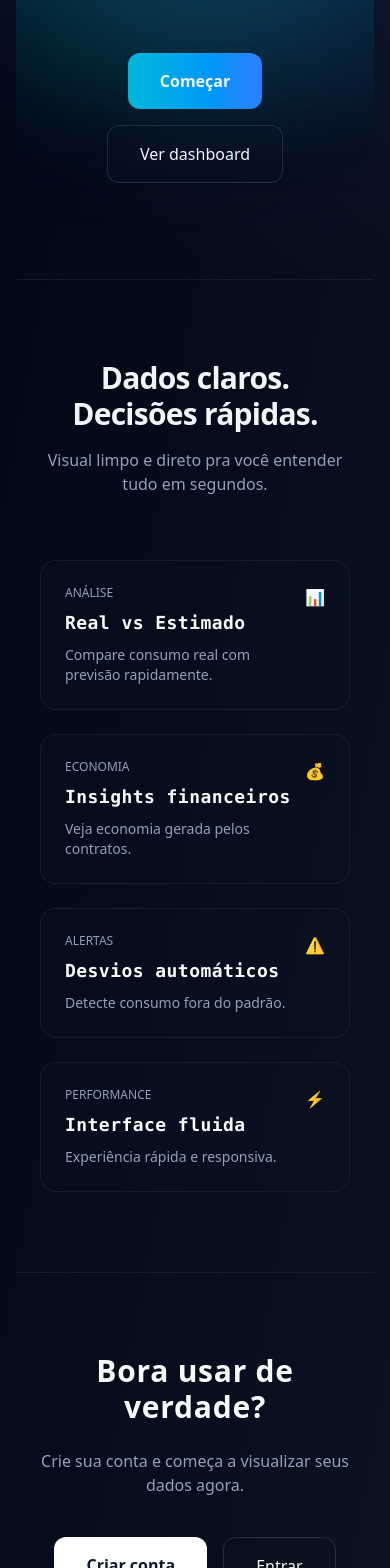
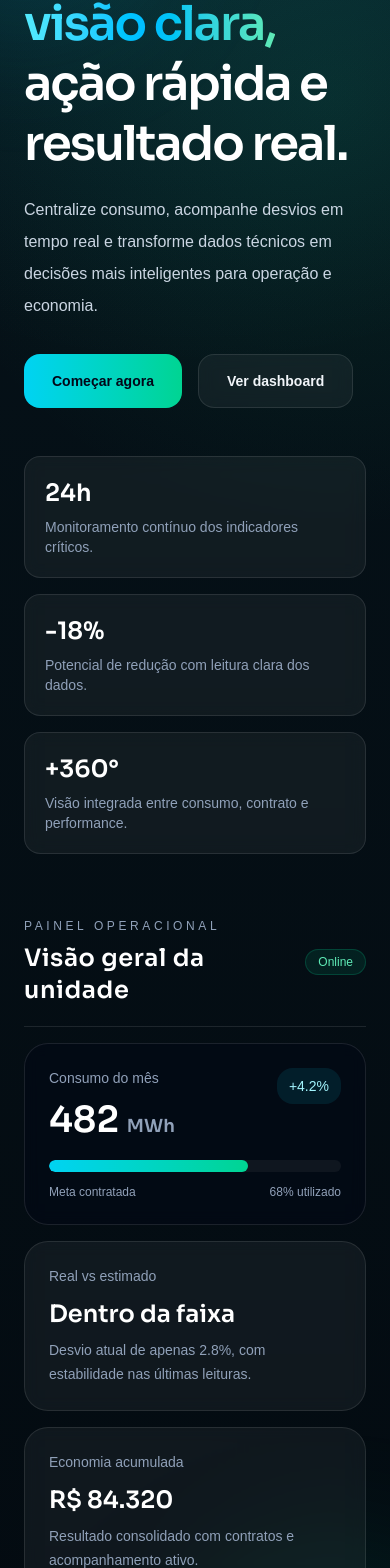
Before and after one commit to chequinato/energy-hub, an Angular app in the folder frontend/energy-hub-ui/: page /home in a window 390 px wide. Shown: the part 420-1988 px from the top of the page. Built offline with nearby package versions, Linux system fonts and the light colour scheme.

Commit message:
melhorias visuais no componente Home

```diff
--- a/frontend/energy-hub-ui/src/app/app.ts
+++ b/frontend/energy-hub-ui/src/app/app.ts
@@ -7,9 +7,10 @@ import { NavComponent } from './components/nav/nav.component';
   selector: 'app-root',
   imports: [RouterOutlet, NavComponent],
   template: `
-    <div class="eh-app">
+    <div class="eh-app min-h-screen w-full">
       <app-nav />
-      <main class="mx-auto max-w-7xl px-4 sm:px-6 lg:px-8 py-8">
+
+      <main class="w-full min-h-screen">
         <router-outlet />
       </main>
     </div>
--- a/frontend/energy-hub-ui/src/app/pages/home/home.page.ts
+++ b/frontend/energy-hub-ui/src/app/pages/home/home.page.ts
@@ -1,4 +1,3 @@
-
 import { Component } from '@angular/core';
 import { CommonModule } from '@angular/common';
 import { RouterLink } from '@angular/router';
@@ -8,145 +7,251 @@ import { RouterLink } from '@angular/router';
   standalone: true,
   imports: [CommonModule, RouterLink],
   template: `
-    <div class="min-h-screen text-slate-100">
+    <div class="min-h-screen w-full overflow-x-hidden bg-[#06131a] text-slate-100 selection:bg-cyan-400/20 selection:text-cyan-100">
 
-      <!-- HERO -->
-      <section class="relative overflow-hidden pt-28 pb-24">
-        <!-- glow background (sem bloco sólido) -->
+      <section class="relative w-full overflow-hidden border-b border-white/10">
         <div class="absolute inset-0 pointer-events-none">
-          <div class="absolute top-[-120px] left-1/2 -translate-x-1/2 w-[900px] h-[500px] bg-cyan-500/10 blur-3xl rounded-full"></div>
-          <div class="absolute top-10 left-10 w-[350px] h-[350px] bg-blue-500/10 blur-3xl rounded-full"></div>
-          <div class="absolute top-20 right-10 w-[350px] h-[350px] bg-emerald-500/10 blur-3xl rounded-full"></div>
+          <div class="absolute inset-0 bg-[radial-gradient(circle_at_top,_rgba(34,211,238,0.16),_transparent_32%),radial-gradient(circle_at_85%_20%,_rgba(16,185,129,0.12),_transparent_24%),linear-gradient(180deg,_rgba(6,19,26,0.96),_rgba(3,10,16,1))]"></div>
+          <div class="absolute top-24 left-[-120px] h-72 w-72 rounded-full bg-cyan-400/10 blur-3xl"></div>
+          <div class="absolute bottom-0 right-[-100px] h-80 w-80 rounded-full bg-emerald-400/10 blur-3xl"></div>
         </div>
 
-        <div class="relative max-w-6xl mx-auto px-6 text-center space-y-8">
-
-          <div class="inline-flex items-center gap-2 px-4 py-2 rounded-full border border-slate-800/60 bg-slate-900/20 backdrop-blur text-xs">
-            <span class="w-2 h-2 bg-emerald-400 rounded-full"></span>
-            Plataforma inteligente de energia
+        <div class="relative grid min-h-screen w-full gap-16 px-6 pb-20 pt-24 md:px-10 xl:grid-cols-[1.05fr_0.95fr] xl:items-center xl:px-16 2xl:px-24">
+          <div class="space-y-8">
+            <div class="inline-flex items-center gap-3 rounded-full border border-cyan-400/20 bg-white/5 px-4 py-2 text-xs uppercase tracking-[0.24em] text-cyan-200 backdrop-blur-sm">
+              <span class="h-2 w-2 rounded-full bg-emerald-400 shadow-[0_0_16px_rgba(52,211,153,0.8)]"></span>
+              Inteligência para gestão de energia
             </div>
 
-          <h1 class="font-mono text-5xl md:text-6xl font-semibold tracking-tight">
+            <div class="space-y-5">
+              <p class="text-sm font-medium uppercase tracking-[0.35em] text-slate-400 [font-family:'Plus_Jakarta_Sans',sans-serif]">
                 EnergyHub
+              </p>
+
+              <h1 class="max-w-5xl text-5xl font-semibold leading-tight tracking-[-0.04em] text-white md:text-6xl xl:text-7xl [font-family:'Clash_Display','Sora','Plus_Jakarta_Sans',sans-serif]">
+                Controle energia com
+                <span class="bg-gradient-to-r from-cyan-300 via-sky-400 to-emerald-300 bg-clip-text text-transparent">
+                  visão clara,
+                </span>
+                ação rápida e resultado real.
               </h1>
 
-          <p class="text-slate-300 max-w-2xl mx-auto text-lg leading-relaxed">
-            Monitore consumo, detecte desvios e visualize economia com clareza.
+              <p class="max-w-3xl text-base leading-8 text-slate-300 md:text-lg [font-family:'Plus_Jakarta_Sans',sans-serif]">
+                Centralize consumo, acompanhe desvios em tempo real e transforme dados técnicos em decisões mais inteligentes para operação e economia.
               </p>
+            </div>
 
-          <div class="flex justify-center gap-4 pt-4 flex-wrap">
-            <a routerLink="/login"
-              class="px-8 py-4 rounded-xl bg-gradient-to-r from-cyan-500 to-blue-500 font-semibold hover:opacity-90 transition">
-              Começar
+            <div class="flex flex-wrap gap-4">
+              <a
+                routerLink="/login"
+                class="inline-flex items-center justify-center rounded-2xl bg-gradient-to-r from-cyan-400 to-emerald-400 px-7 py-4 text-sm font-semibold text-slate-950 transition duration-300 hover:-translate-y-0.5 hover:shadow-[0_18px_40px_rgba(45,212,191,0.25)] [font-family:'Plus_Jakarta_Sans',sans-serif]"
+              >
+                Começar agora
               </a>
 
-            <a routerLink="/dashboard"
-              class="px-8 py-4 rounded-xl border border-slate-700/60 bg-slate-900/20 backdrop-blur hover:bg-slate-800/30 transition">
+              <a
+                routerLink="/dashboard"
+                class="inline-flex items-center justify-center rounded-2xl border border-white/10 bg-white/5 px-7 py-4 text-sm font-semibold text-slate-100 backdrop-blur-sm transition duration-300 hover:border-cyan-300/40 hover:bg-white/10 [font-family:'Plus_Jakarta_Sans',sans-serif]"
+              >
                 Ver dashboard
               </a>
             </div>
 
-        </div>
-      </section>
-
-      <!-- FEATURES -->
-      <section class="border-t border-slate-800/60">
-        <div class="max-w-6xl mx-auto px-6 py-20">
-
-          <div class="text-center max-w-2xl mx-auto mb-16">
-            <h2 class="text-3xl font-semibold tracking-tight text-slate-100">
-              Dados claros. Decisões rápidas.
-            </h2>
-            <p class="text-slate-400 mt-4">
-              Visual limpo e direto pra você entender tudo em segundos.
+            <div class="grid w-full gap-4 pt-4 sm:grid-cols-3">
+              <div class="rounded-2xl border border-white/10 bg-white/5 p-5 backdrop-blur-sm">
+                <p class="text-2xl font-semibold text-white [font-family:'Clash_Display','Sora',sans-serif]">24h</p>
+                <p class="mt-2 text-sm text-slate-400 [font-family:'Plus_Jakarta_Sans',sans-serif]">
+                  Monitoramento contínuo dos indicadores críticos.
                 </p>
               </div>
 
-          <div class="grid md:grid-cols-2 gap-6">
-
-            <div class="p-6 rounded-2xl border border-slate-800/60 bg-slate-900/20 backdrop-blur hover:border-cyan-400/40 transition">
-              <div class="flex justify-between">
-                <div>
-                  <p class="text-xs text-slate-400 uppercase">Análise</p>
-                  <h3 class="mt-2 font-mono text-lg">Real vs Estimado</h3>
-                  <p class="text-sm text-slate-400 mt-2">
-                    Compare consumo real com previsão rapidamente.
+              <div class="rounded-2xl border border-white/10 bg-white/5 p-5 backdrop-blur-sm">
+                <p class="text-2xl font-semibold text-white [font-family:'Clash_Display','Sora',sans-serif]">-18%</p>
+                <p class="mt-2 text-sm text-slate-400 [font-family:'Plus_Jakarta_Sans',sans-serif]">
+                  Potencial de redução com leitura clara dos dados.
                 </p>
               </div>
-                <span>📊</span>
+
+              <div class="rounded-2xl border border-white/10 bg-white/5 p-5 backdrop-blur-sm">
+                <p class="text-2xl font-semibold text-white [font-family:'Clash_Display','Sora',sans-serif]">+360°</p>
+                <p class="mt-2 text-sm text-slate-400 [font-family:'Plus_Jakarta_Sans',sans-serif]">
+                  Visão integrada entre consumo, contrato e performance.
+                </p>
+              </div>
             </div>
           </div>
 
-            <div class="p-6 rounded-2xl border border-slate-800/60 bg-slate-900/20 backdrop-blur hover:border-emerald-400/40 transition">
-              <div class="flex justify-between">
+          <div class="relative w-full">
+            <div class="grid gap-4">
+              <div class="flex items-center justify-between border-b border-white/10 pb-5">
                 <div>
-                  <p class="text-xs text-slate-400 uppercase">Economia</p>
-                  <h3 class="mt-2 font-mono text-lg">Insights financeiros</h3>
-                  <p class="text-sm text-slate-400 mt-2">
-                    Veja economia gerada pelos contratos.
+                  <p class="text-xs uppercase tracking-[0.3em] text-slate-400 [font-family:'Plus_Jakarta_Sans',sans-serif]">
+                    Painel operacional
                   </p>
+                  <h2 class="mt-2 text-2xl font-semibold text-white [font-family:'Clash_Display','Sora',sans-serif]">
+                    Visão geral da unidade
+                  </h2>
                 </div>
-                <span>💰</span>
+
+                <div class="rounded-full border border-emerald-400/20 bg-emerald-400/10 px-3 py-1 text-xs font-medium text-emerald-300 [font-family:'Plus_Jakarta_Sans',sans-serif]">
+                  Online
                 </div>
               </div>
 
-            <div class="p-6 rounded-2xl border border-slate-800/60 bg-slate-900/20 backdrop-blur hover:border-amber-400/40 transition">
-              <div class="flex justify-between">
+              <div class="rounded-3xl border border-white/10 bg-slate-950/30 p-6 backdrop-blur-sm">
+                <div class="flex items-start justify-between gap-6">
                   <div>
-                  <p class="text-xs text-slate-400 uppercase">Alertas</p>
-                  <h3 class="mt-2 font-mono text-lg">Desvios automáticos</h3>
-                  <p class="text-sm text-slate-400 mt-2">
-                    Detecte consumo fora do padrão.
+                    <p class="text-sm text-slate-400 [font-family:'Plus_Jakarta_Sans',sans-serif]">
+                      Consumo do mês
+                    </p>
+                    <p class="mt-3 text-4xl font-semibold text-white [font-family:'Clash_Display','Sora',sans-serif]">
+                      482 <span class="text-lg text-slate-400">MWh</span>
                     </p>
                   </div>
-                <span>⚠️</span>
+                  <div class="rounded-2xl bg-cyan-400/10 px-3 py-2 text-sm text-cyan-200 [font-family:'Plus_Jakarta_Sans',sans-serif]">
+                    +4.2%
                   </div>
                 </div>
 
-            <div class="p-6 rounded-2xl border border-slate-800/60 bg-slate-900/20 backdrop-blur hover:border-blue-400/40 transition">
-              <div class="flex justify-between">
-                <div>
-                  <p class="text-xs text-slate-400 uppercase">Performance</p>
-                  <h3 class="mt-2 font-mono text-lg">Interface fluida</h3>
-                  <p class="text-sm text-slate-400 mt-2">
-                    Experiência rápida e responsiva.
-                  </p>
+                <div class="mt-5 h-3 overflow-hidden rounded-full bg-white/5">
+                  <div class="h-full w-[68%] rounded-full bg-gradient-to-r from-cyan-400 to-emerald-400"></div>
                 </div>
-                <span>⚡</span>
+
+                <div class="mt-3 flex justify-between text-xs text-slate-400 [font-family:'Plus_Jakarta_Sans',sans-serif]">
+                  <span>Meta contratada</span>
+                  <span>68% utilizado</span>
                 </div>
               </div>
 
+              <div class="grid gap-4 md:grid-cols-2">
+                <div class="rounded-3xl border border-white/10 bg-white/5 p-6 backdrop-blur-sm">
+                  <p class="text-sm text-slate-400 [font-family:'Plus_Jakarta_Sans',sans-serif]">
+                    Real vs estimado
+                  </p>
+                  <p class="mt-3 text-2xl font-semibold text-white [font-family:'Clash_Display','Sora',sans-serif]">
+                    Dentro da faixa
+                  </p>
+                  <p class="mt-2 text-sm leading-6 text-slate-400 [font-family:'Plus_Jakarta_Sans',sans-serif]">
+                    Desvio atual de apenas 2.8%, com estabilidade nas últimas leituras.
+                  </p>
+                </div>
+
+                <div class="rounded-3xl border border-white/10 bg-white/5 p-6 backdrop-blur-sm">
+                  <p class="text-sm text-slate-400 [font-family:'Plus_Jakarta_Sans',sans-serif]">
+                    Economia acumulada
+                  </p>
+                  <p class="mt-3 text-2xl font-semibold text-white [font-family:'Clash_Display','Sora',sans-serif]">
+                    R$ 84.320
+                  </p>
+                  <p class="mt-2 text-sm leading-6 text-slate-400 [font-family:'Plus_Jakarta_Sans',sans-serif]">
+                    Resultado consolidado com contratos e acompanhamento ativo.
+                  </p>
+                </div>
+              </div>
+
+              <div class="rounded-3xl border border-amber-400/20 bg-amber-400/10 p-6">
+                <div class="flex items-start justify-between gap-4">
+                  <div>
+                    <p class="text-sm font-medium text-amber-200 [font-family:'Plus_Jakarta_Sans',sans-serif]">
+                      Alerta inteligente
+                    </p>
+                    <p class="mt-2 text-sm leading-6 text-amber-50/90 [font-family:'Plus_Jakarta_Sans',sans-serif]">
+                      Pico de consumo detectado fora do padrão no período noturno. Recomendamos revisar a carga das últimas 48h.
+                    </p>
+                  </div>
+                  <span class="text-xl">⚠️</span>
+                </div>
+              </div>
+            </div>
           </div>
         </div>
       </section>
 
-      <!-- CTA -->
-      <section class="border-t border-slate-800/60">
-        <div class="max-w-6xl mx-auto px-6 py-20 text-center space-y-6">
+      <section class="w-full border-b border-white/10 bg-[#071821]">
+        <div class="w-full px-6 py-20 md:px-10 xl:px-16 2xl:px-24">
+          <div class="mb-12 max-w-4xl">
+            <p class="text-sm font-medium uppercase tracking-[0.3em] text-cyan-300 [font-family:'Plus_Jakarta_Sans',sans-serif]">
+              Benefícios
+            </p>
+            <h2 class="mt-4 text-3xl font-semibold tracking-[-0.03em] text-white md:text-4xl [font-family:'Clash_Display','Sora',sans-serif]">
+              Estrutura pensada para decisão rápida e operação com mais confiança.
+            </h2>
+            <p class="mt-4 max-w-3xl text-base leading-8 text-slate-400 [font-family:'Plus_Jakarta_Sans',sans-serif]">
+              Uma home mais sólida precisa mostrar valor logo de cara. Por isso, organizamos a informação com mais contraste, respiro e clareza.
+            </p>
+          </div>
 
-          <h3 class="text-3xl font-semibold">
-            Bora usar de verdade?
+          <div class="grid gap-6 md:grid-cols-2 xl:grid-cols-4">
+            <div class="rounded-3xl border border-white/10 bg-white/5 p-6 transition duration-300 hover:-translate-y-1 hover:border-cyan-300/30 hover:bg-white/8">
+              <p class="text-xs uppercase tracking-[0.3em] text-slate-400 [font-family:'Plus_Jakarta_Sans',sans-serif]">Análise</p>
+              <h3 class="mt-4 text-xl font-semibold text-white [font-family:'Clash_Display','Sora',sans-serif]">Leitura comparativa</h3>
+              <p class="mt-3 text-sm leading-7 text-slate-400 [font-family:'Plus_Jakarta_Sans',sans-serif]">
+                Compare consumo real, previsto e contratado sem depender de relatórios complexos.
+              </p>
+            </div>
+
+            <div class="rounded-3xl border border-white/10 bg-white/5 p-6 transition duration-300 hover:-translate-y-1 hover:border-emerald-300/30 hover:bg-white/8">
+              <p class="text-xs uppercase tracking-[0.3em] text-slate-400 [font-family:'Plus_Jakarta_Sans',sans-serif]">Economia</p>
+              <h3 class="mt-4 text-xl font-semibold text-white [font-family:'Clash_Display','Sora',sans-serif]">Impacto financeiro</h3>
+              <p class="mt-3 text-sm leading-7 text-slate-400 [font-family:'Plus_Jakarta_Sans',sans-serif]">
+                Destaque ganhos acumulados e oportunidades de redução com mais visibilidade.
+              </p>
+            </div>
+
+            <div class="rounded-3xl border border-white/10 bg-white/5 p-6 transition duration-300 hover:-translate-y-1 hover:border-amber-300/30 hover:bg-white/8">
+              <p class="text-xs uppercase tracking-[0.3em] text-slate-400 [font-family:'Plus_Jakarta_Sans',sans-serif]">Alertas</p>
+              <h3 class="mt-4 text-xl font-semibold text-white [font-family:'Clash_Display','Sora',sans-serif]">Desvios automáticos</h3>
+              <p class="mt-3 text-sm leading-7 text-slate-400 [font-family:'Plus_Jakarta_Sans',sans-serif]">
+                Detecte anomalias rapidamente e aja antes que pequenos desvios virem custo.
+              </p>
+            </div>
+
+            <div class="rounded-3xl border border-white/10 bg-white/5 p-6 transition duration-300 hover:-translate-y-1 hover:border-sky-300/30 hover:bg-white/8">
+              <p class="text-xs uppercase tracking-[0.3em] text-slate-400 [font-family:'Plus_Jakarta_Sans',sans-serif]">Experiência</p>
+              <h3 class="mt-4 text-xl font-semibold text-white [font-family:'Clash_Display','Sora',sans-serif]">Interface fluida</h3>
+              <p class="mt-3 text-sm leading-7 text-slate-400 [font-family:'Plus_Jakarta_Sans',sans-serif]">
+                Navegação mais elegante, rápida e preparada para leitura em desktop ou mobile.
+              </p>
+            </div>
+          </div>
+        </div>
+      </section>
+
+      <section class="relative w-full overflow-hidden">
+        <div class="absolute inset-0 pointer-events-none bg-[radial-gradient(circle_at_center,_rgba(34,211,238,0.08),_transparent_35%)]"></div>
+
+        <div class="relative w-full px-6 py-20 md:px-10 xl:px-16 2xl:px-24">
+          <div class="w-full border-y border-white/10 bg-white/5 px-8 py-14 text-center backdrop-blur-sm md:px-14">
+            <p class="text-sm uppercase tracking-[0.3em] text-cyan-300 [font-family:'Plus_Jakarta_Sans',sans-serif]">
+              Pronto para começar?
+            </p>
+
+            <h3 class="mt-4 text-3xl font-semibold tracking-[-0.03em] text-white md:text-4xl [font-family:'Clash_Display','Sora',sans-serif]">
+              Leve sua operação para um nível mais estratégico.
             </h3>
 
-          <p class="text-slate-400 max-w-xl mx-auto">
-            Crie sua conta e começa a visualizar seus dados agora.
+            <p class="mx-auto mt-4 max-w-3xl text-base leading-8 text-slate-400 [font-family:'Plus_Jakarta_Sans',sans-serif]">
+              Crie sua conta, acompanhe seus indicadores e transforme a gestão de energia em uma rotina muito mais visual e confiável.
             </p>
 
-          <div class="flex justify-center gap-4 flex-wrap pt-4">
-            <a routerLink="/register"
-              class="px-8 py-4 rounded-xl bg-white text-slate-900 font-semibold hover:bg-slate-200 transition">
+            <div class="mt-8 flex flex-wrap justify-center gap-4">
+              <a
+                routerLink="/register"
+                class="inline-flex items-center justify-center rounded-2xl bg-white px-7 py-4 text-sm font-semibold text-slate-950 transition duration-300 hover:-translate-y-0.5 hover:bg-slate-100 [font-family:'Plus_Jakarta_Sans',sans-serif]"
+              >
                 Criar conta
               </a>
 
-            <a routerLink="/login"
-              class="px-8 py-4 rounded-xl border border-slate-700/60 hover:bg-slate-800/30 transition">
-              Entrar
-            </a>
+              <a
+                routerLink="/login"
+                class="inline-flex items-center justify-center rounded-2xl border border-white/10 bg-transparent px-7 py-4 text-sm font-semibold text-white transition duration-300 hover:bg-white/8 [font-family:'Plus_Jakarta_Sans',sans-serif]"
+              >
+                Entrar na plataforma
+              </a>s
             </div>
-
+          </div>
         </div>
       </section>
-
     </div>
   `
 })
--- a/frontend/energy-hub-ui/src/styles.css
+++ b/frontend/energy-hub-ui/src/styles.css
@@ -1,15 +1,34 @@
 @import "tailwindcss";
 
+/* =========================
+   BASE GLOBAL (UNIFICADO)
+========================= */
 @layer base {
-  html {
-    font-family: 'Inter', -apple-system, BlinkMacSystemFont, "Segoe UI", Roboto, Helvetica, Arial, ui-sans-serif, system-ui, sans-serif;
-    background: #0b1220;
+  html,
+  body {
+    height: 100%;
+    width: 100%;
+    margin: 0;
+    padding: 0;
+
+    background: #06131a;
+    color: #e2e8f0;
+
     color-scheme: dark;
-    @apply antialiased;
-  }
 
-  body {
-    @apply bg-slate-950 text-slate-100 font-sans;
+    font-family: 'Inter',
+      -apple-system,
+      BlinkMacSystemFont,
+      "Segoe UI",
+      Roboto,
+      Helvetica,
+      Arial,
+      ui-sans-serif,
+      system-ui,
+      sans-serif;
+
+    -webkit-font-smoothing: antialiased;
+    -moz-osx-font-smoothing: grayscale;
   }
 
   h1, h2, h3, h4, h5, h6 {
@@ -18,10 +37,10 @@
 
   :focus-visible {
     outline: none;
-    @apply ring-2 ring-cyan-400/70 ring-offset-2 ring-offset-slate-950;
+    @apply ring-2 ring-cyan-400/70 ring-offset-2 ring-offset-[#06131a];
   }
 
-  /* Custom Scrollbar */
+  /* Scrollbar */
   ::-webkit-scrollbar {
     width: 8px;
     height: 8px;
@@ -41,22 +60,38 @@
   }
 }
 
-/* Global layout surface */
+/* =========================
+   APP BACKGROUND PREMIUM
+========================= */
 .eh-app {
-  @apply min-h-screen bg-[radial-gradient(1000px_circle_at_10%_0%,rgba(34,211,238,0.10),transparent_55%),radial-gradient(900px_circle_at_90%_10%,rgba(59,130,246,0.10),transparent_55%),linear-gradient(to_bottom_right,#020617,#0b1220)];
+  @apply min-h-screen w-full;
+
+  background:
+    radial-gradient(1000px circle at 10% 0%, rgba(34,211,238,0.10), transparent 55%),
+    radial-gradient(900px circle at 90% 10%, rgba(59,130,246,0.10), transparent 55%),
+    linear-gradient(to bottom right, #020617, #06131a);
 }
 
-/* Premium card system */
+/* =========================
+   CARDS
+========================= */
 .eh-card {
   @apply rounded-2xl border border-slate-800/70 bg-slate-900/35 backdrop-blur-xl shadow-[0_12px_40px_-24px_rgba(0,0,0,0.75)] ring-1 ring-white/5;
 }
 
 .eh-card-hover {
-  @apply transition-all duration-300 ease-out hover:-translate-y-0.5 hover:scale-[1.01] hover:border-slate-700/80 hover:shadow-[0_20px_60px_-30px_rgba(34,211,238,0.22)];
+  @apply transition-all duration-300 ease-out hover:-translate-y-0.5 hover:scale-[1.01]
+  hover:border-slate-700/80 hover:shadow-[0_20px_60px_-30px_rgba(34,211,238,0.22)];
 }
 
+/* =========================
+   KPI BOX
+========================= */
 .eh-kpi {
-  @apply rounded-2xl border border-slate-800/70 bg-slate-900/35 backdrop-blur-xl shadow-[0_12px_40px_-24px_rgba(0,0,0,0.75)] ring-1 ring-white/5 p-6 transition-all duration-300 ease-out hover:-translate-y-0.5 hover:scale-[1.01] hover:border-slate-700/80 hover:shadow-[0_20px_60px_-30px_rgba(34,211,238,0.22)];
+  @apply rounded-2xl border border-slate-800/70 bg-slate-900/35 backdrop-blur-xl
+  shadow-[0_12px_40px_-24px_rgba(0,0,0,0.75)] ring-1 ring-white/5 p-6
+  transition-all duration-300 ease-out hover:-translate-y-0.5 hover:scale-[1.01]
+  hover:border-slate-700/80 hover:shadow-[0_20px_60px_-30px_rgba(34,211,238,0.22)];
 }
 
 .eh-kpi-label {
@@ -67,6 +102,9 @@
   @apply mt-3 text-3xl md:text-4xl font-semibold text-slate-50;
 }
 
+/* =========================
+   TEXT UTILITIES
+========================= */
 .eh-section-title {
   @apply text-sm uppercase tracking-[0.16em] font-semibold text-slate-300;
 }
@@ -75,35 +113,49 @@
   @apply text-slate-400 font-normal leading-relaxed;
 }
 
-/* Badges */
+/* =========================
+   BADGES
+========================= */
 .eh-badge {
   @apply inline-flex items-center gap-1 rounded-full border px-2.5 py-1 text-[11px] font-semibold;
 }
+
 .eh-badge-neutral { @apply border-slate-700/70 bg-slate-800/40 text-slate-200; }
 .eh-badge-success { @apply border-emerald-500/30 bg-emerald-500/10 text-emerald-300; }
 .eh-badge-warning { @apply border-amber-500/30 bg-amber-500/10 text-amber-300; }
-.eh-badge-danger { @apply border-red-500/30 bg-red-500/10 text-red-300; }
+.eh-badge-danger  { @apply border-red-500/30 bg-red-500/10 text-red-300; }
 
-/* Skeleton loader */
-.eh-skeleton {
+/* =========================
+   SKELETON
+========================= */
+.eh-skeleton,
+.eh-skeleton-line,
+.eh-skeleton-title {
   @apply animate-pulse rounded-xl bg-slate-800/60 ring-1 ring-white/5;
 }
+
 .eh-skeleton-line {
-  @apply animate-pulse rounded-xl bg-slate-800/60 ring-1 ring-white/5 h-3;
-}
-.eh-skeleton-title {
-  @apply animate-pulse rounded-xl bg-slate-800/60 ring-1 ring-white/5 h-5;
+  @apply h-3;
 }
 
-/* Progress bar */
+.eh-skeleton-title {
+  @apply h-5;
+}
+
+/* =========================
+   PROGRESS
+========================= */
 .eh-progress {
   @apply h-2 w-full overflow-hidden rounded-full bg-slate-800/70 ring-1 ring-white/5;
 }
+
 .eh-progress-bar {
   @apply h-full rounded-full bg-gradient-to-r from-cyan-400 to-blue-500;
 }
 
-/* Gradient text utility */
+/* =========================
+   GRADIENT TEXT
+========================= */
 .gradient-text {
   background: linear-gradient(90deg, #fb923c 0%, #a78bfa 100%);
   -webkit-background-clip: text;
```
Lines whose indentation alone changed are shown as unchanged.
